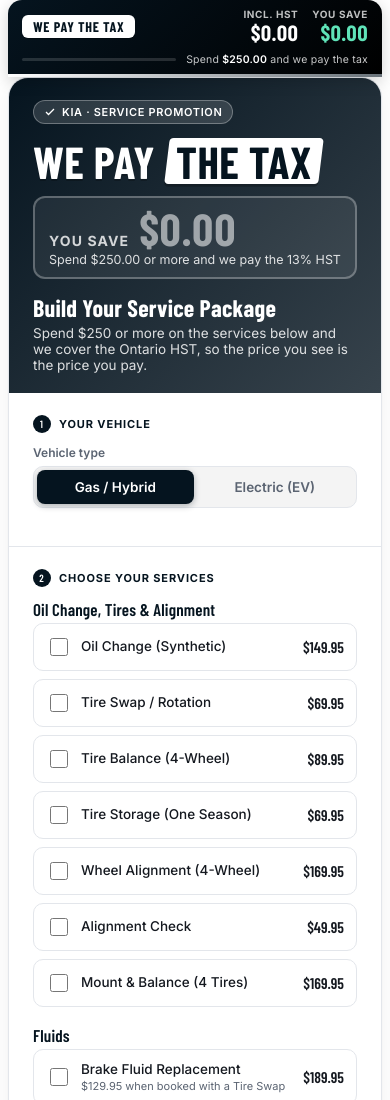
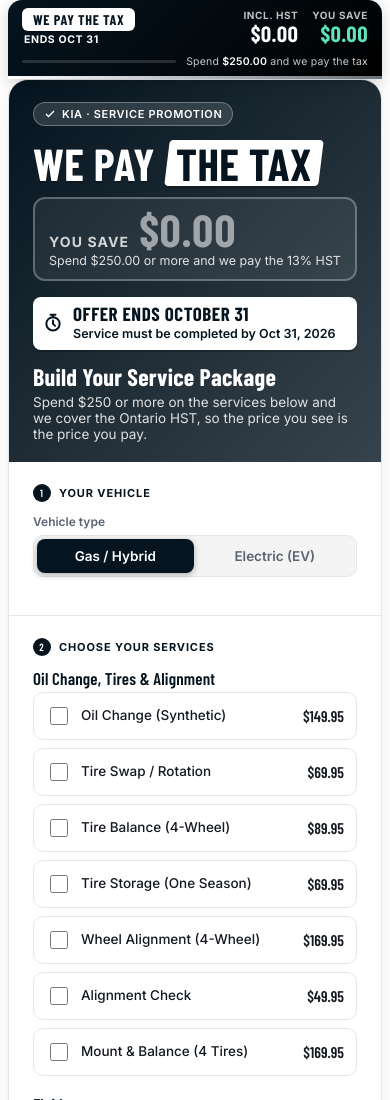
Before and after one commit to buddmathieson/we-pay-the-tax, a plain HTML site: page kia.html in a window 390 px wide. Shown: the top 1100 px of the page. Drawn offline with nearby package versions, Linux system fonts and the light colour scheme.

Commit message:
Add prominent 'Offer ends Oct 31 / service must be completed by Oct 31, 2026' strip under the headline and 'Ends Oct 31' chip in the sticky bar

```diff
--- a/kia.html
+++ b/kia.html
@@ -48,7 +48,17 @@
     display:flex; align-items:center; justify-content:space-between;
     padding:10px 20px; gap:14px; flex-wrap:wrap;
   }
-  .sticky-brand{ display:flex; align-items:center; gap:10px; flex-wrap:wrap; min-width:0; }
+  .sticky-brand{ display:flex; align-items:center; gap:10px; flex-wrap:nowrap; min-width:0; flex:1 1 0; }
+  .sticky-brand .sticky-badge, .sticky-brand .sticky-deadline{ flex-shrink:0; }
+  .sticky-brand .sticky-strike{ flex:1 1 auto; min-width:0; }
+  .sticky-deadline{
+    font-size:11px; font-weight:700; letter-spacing:0.06em; text-transform:uppercase; white-space:nowrap;
+    color:#FFFFFF; border:1px solid rgba(255,255,255,0.65); padding:3px 8px; border-radius:999px; line-height:1.2;
+  }
+  @media (max-width:640px){
+    .sticky-brand{ flex-direction:column; align-items:flex-start; gap:3px; flex:0 0 auto; }
+    .sticky-deadline{ border:0; padding:0 0 0 2px; font-size:10.5px; }
+  }
   .sticky-badge{
     font-family:'Barlow Condensed',sans-serif;
     font-size:clamp(14px, 3.6vw, 17px); font-weight:700; letter-spacing:0.05em; text-transform:uppercase;
@@ -161,6 +171,22 @@
     .hero-save{ flex:1 1 100%; flex-direction:row; flex-wrap:wrap; align-items:baseline; column-gap:10px; padding:8px 14px 9px; }
     .hs-label{ font-size:14px; }
     .hs-note{ flex-basis:100%; margin-top:1px; }
+  }
+  /* ---------- Deadline strip under the headline ---------- */
+  .deadline-strip{
+    display:inline-flex; align-items:center; gap:10px; max-width:100%;
+    background:#FFFFFF; color:#05141F; border-radius:8px; padding:7px 14px 7px 11px; margin:0 0 14px;
+    box-shadow:0 2px 0 rgba(0,0,0,0.22);
+  }
+  .deadline-strip svg{ width:20px; height:20px; flex-shrink:0; }
+  .dl-text{ display:flex; flex-wrap:wrap; align-items:baseline; column-gap:8px; row-gap:1px; min-width:0; }
+  .dl-main{ font-family:'Barlow Condensed',sans-serif; font-weight:700; font-size:19px; line-height:1.1; letter-spacing:0.03em; text-transform:uppercase; white-space:nowrap; }
+  .dl-sep{ font-weight:700; opacity:0.6; }
+  .dl-sub{ font-size:13.5px; font-weight:600; line-height:1.3; }
+  @media (max-width:560px){
+    .deadline-strip{ display:flex; padding:7px 12px 8px 10px; }
+    .dl-sep{ display:none; }
+    .dl-sub{ flex-basis:100%; font-size:12.5px; }
   }
   .header h1{
     font-family:'Barlow Condensed', sans-serif;
@@ -342,6 +368,7 @@
   <div class="sticky-bar-inner">
     <div class="sticky-brand">
       <span class="sticky-badge">We Pay The Tax</span>
+      <span class="sticky-deadline">Ends Oct 31</span>
       <span class="sticky-strike" id="stickyStrike">Select services to see your price</span>
     </div>
     <div class="sticky-numbers">
@@ -378,6 +405,7 @@
         <span class="hs-note" id="heroSaveNote">Spend $250.00 or more and we pay the 13% HST</span>
       </div>
     </div>
+    <div class="deadline-strip" role="note"><svg viewBox="0 0 24 24" fill="none" stroke="currentColor" stroke-width="2.4" stroke-linecap="round" stroke-linejoin="round" aria-hidden="true"><circle cx="12" cy="13" r="8"/><path d="M12 9v4l2.5 2.5M9 2h6M12 2v3"/></svg><span class="dl-text"><strong class="dl-main">Offer ends October 31</strong><span class="dl-sep" aria-hidden="true">&middot;</span><span class="dl-sub">Service must be completed by Oct 31, 2026</span></span></div>
     <h1>Build Your Service Package</h1>
     <p>Spend $250 or more on the services below and we cover the Ontario HST, so the price you see is the price you pay.</p>
   </div>
```
Also changed, not shown: hyundai.html (+29 -1 lines).
